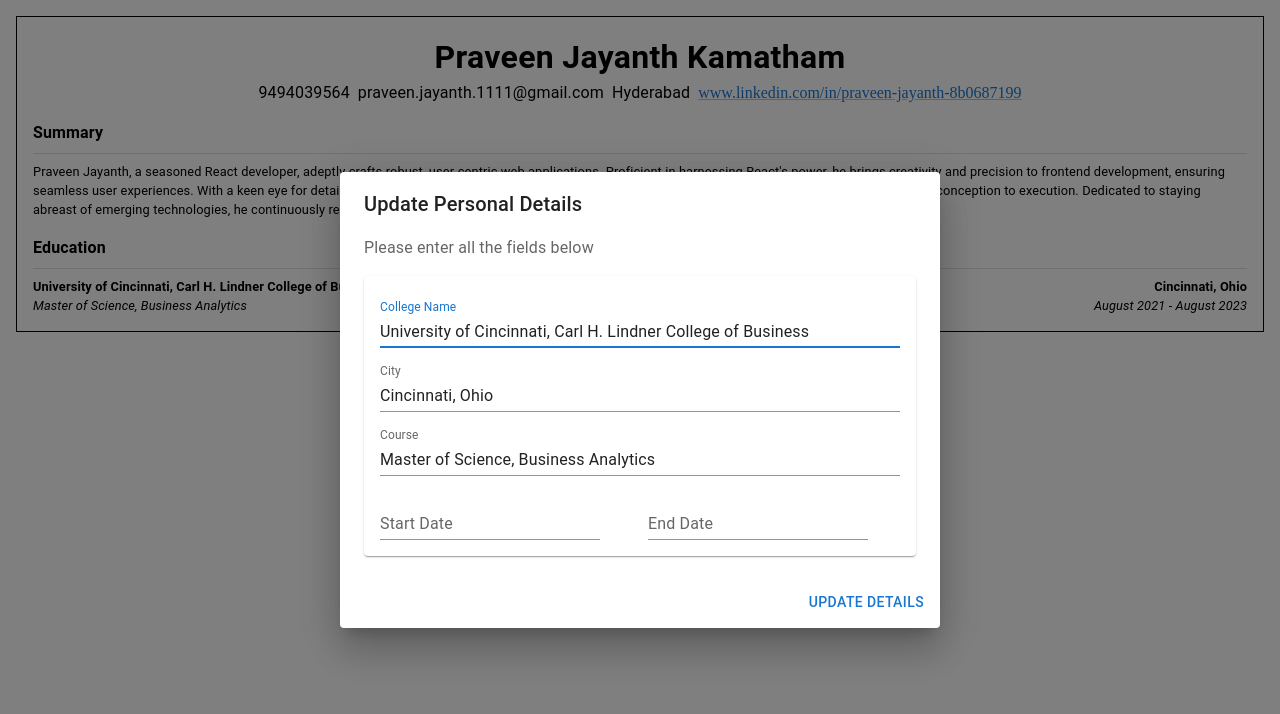
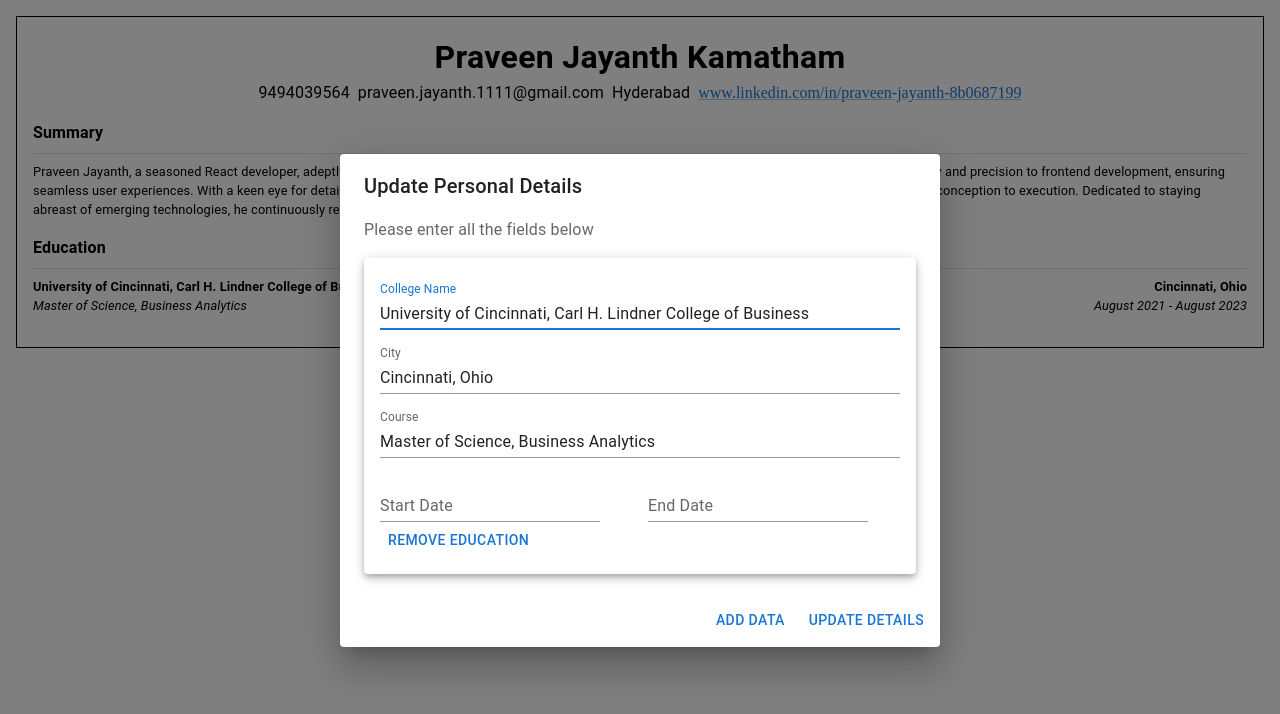
Before and after one commit to PJ1016/personal_resume, a React (Create React App) app: page / in a window 1280 px wide. Both pictures are taken after a click on the element 640 px from the left and 275 px from the top of the page. Shown: the top 714 px of the page. Built offline with nearby package versions, Linux system fonts and the light colour scheme; no server answers.

Commit message:
add dynmaic education fields

```diff
--- a/src/containers/education/collegeInfo.tsx
+++ b/src/containers/education/collegeInfo.tsx
@@ -2,30 +2,30 @@ import { Grid, Typography } from "@mui/material";
 import React from "react";
 import type { IEducationFormHook } from ".";
 interface ICollegeInfo {
-  educationFormData: IEducationFormHook;
+  formData: IEducationFormHook;
 }
-const CollegeInfo = ({ educationFormData }: ICollegeInfo) => {
+const CollegeInfo = ({ formData }: ICollegeInfo) => {
   return (
-    <div>
+    <div style={{ marginBottom: "1rem" }}>
       <Grid container>
         <Grid item xs={12} md={6}>
           <Typography fontWeight="bold" fontSize="0.8rem">
-            {educationFormData.collegeName}
+            {formData.collegeName}
           </Typography>
         </Grid>
         <Grid item xs={12} md={6}>
           <Typography fontSize="0.8rem" fontWeight="bold" textAlign="end">
-            {educationFormData.city}
+            {formData.city}
           </Typography>
         </Grid>
         <Grid item xs={12} md={6}>
           <Typography fontStyle="italic" fontSize="0.8rem">
-            {educationFormData.course}
+            {formData.course}
           </Typography>
         </Grid>
         <Grid item xs={12} md={6}>
           <Typography fontSize="0.8rem" fontStyle="italic" textAlign="end">
-            {educationFormData.startDate} - {educationFormData.endDate}
+            {formData.startDate} - {formData.endDate}
           </Typography>
         </Grid>
       </Grid>
--- a/src/containers/education/educationContent.tsx
+++ b/src/containers/education/educationContent.tsx
@@ -3,7 +3,7 @@ import React from "react";
 import CollegeInfo from "./collegeInfo";
 import type { IEducationFormHook } from ".";
 interface IEducationContent {
-  educationFormData: IEducationFormHook;
+  educationFormData: IEducationFormHook[];
   handleOpen: () => void;
 }
 const EducationContent = ({
@@ -16,7 +16,9 @@ const EducationContent = ({
         Education
       </Typography>
       <Divider sx={{ marginY: ".5rem" }} />
-      <CollegeInfo educationFormData={educationFormData} />
+      {educationFormData.map((data, index) => (
+        <CollegeInfo formData={data} key={`${index}.${data.collegeName}`} />
+      ))}
     </div>
   );
 };
--- a/src/containers/education/educationModal.tsx
+++ b/src/containers/education/educationModal.tsx
@@ -12,53 +12,71 @@ import {
 import React from "react";
 import {
   Controller,
+  useFieldArray,
   type ControllerFieldState,
   type ControllerRenderProps,
-  type FieldValues,
   type UseFormReturn,
   type UseFormStateReturn,
 } from "react-hook-form";
-import type { IEducationFormHook } from ".";
+import type { IEducationFormHook, IEducationHookProps } from ".";
 import { DatePicker } from "@mui/x-date-pickers/DatePicker";
-import type { Dayjs } from "dayjs";
 import dayjs from "dayjs";
 interface IEducationModal {
   open: boolean;
   handleClose: (close: boolean) => void;
   onSubmit: any;
-  educationFormHook: UseFormReturn<IEducationFormHook, any, undefined>;
+  educationFormHook: UseFormReturn<IEducationHookProps, any, undefined>;
+  educationFormData: IEducationFormHook[];
 }
 const EducationModal = ({
   open,
   handleClose,
   onSubmit,
   educationFormHook,
+  educationFormData,
 }: IEducationModal) => {
   const {
     register,
     control,
+
     formState: { errors },
   } = educationFormHook;
+  const { fields, append, remove } = useFieldArray({
+    control,
+    name: "education",
+  });
+  const handleRemoveCard = (id: string) => {
+    const index = fields.findIndex((item) => item.id === id);
+    remove(index);
+  };
+
   return (
     <Dialog open={open} onClose={handleClose} fullWidth={true}>
       <DialogTitle>Update Personal Details</DialogTitle>
       <DialogContent>
         <DialogContentText>Please enter all the fields below</DialogContentText>
         <form onSubmit={onSubmit}>
-          <Paper sx={{ padding: "1rem", marginTop: "1rem" }}>
+          {fields.map((item, index) => (
+            <Paper
+              sx={{ padding: "1rem", marginTop: "1rem" }}
+              key={`${item.collegeName}.${index}`}
+              elevation={5}
+            >
               <Grid container spacing={2}>
                 <Grid item xs={12} marginTop={1}>
                   <TextField
                     autoFocus
-                  {...register("collegeName", {
+                    {...register(`education.${index}.collegeName`, {
                       required: {
                         value: true,
                         message: "collegeName is required",
                       },
                     })}
                     label="College Name"
-                  error={Boolean(errors.collegeName)}
-                  helperText={errors.collegeName?.message}
+                    error={Boolean(errors?.education?.[index]?.collegeName)}
+                    helperText={
+                      errors?.education?.[index]?.collegeName?.message
+                    }
                     fullWidth
                     variant="standard"
                   />
@@ -66,11 +84,11 @@ const EducationModal = ({
                 <Grid item xs={12}>
                   <TextField
                     autoFocus
-                  {...register("city", {
+                    {...register(`education.${index}.city`, {
                       required: { value: true, message: "City is required" },
                     })}
-                  error={Boolean(errors.city)}
-                  helperText={errors.city?.message}
+                    error={Boolean(errors?.education?.[index]?.city)}
+                    helperText={errors?.education?.[index]?.city?.message}
                     label="City"
                     fullWidth
                     variant="standard"
@@ -79,14 +97,14 @@ const EducationModal = ({
                 <Grid item xs={12}>
                   <TextField
                     autoFocus
-                  {...register("course", {
+                    {...register(`education.${index}.course`, {
                       required: {
                         value: true,
                         message: "Course is required",
                       },
                     })}
-                  error={Boolean(errors.course)}
-                  helperText={errors.course?.message}
+                    error={Boolean(errors?.education?.[index]?.course)}
+                    helperText={errors?.education?.[index]?.course?.message}
                     label="Course"
                     fullWidth
                     variant="standard"
@@ -94,18 +112,18 @@ const EducationModal = ({
                 </Grid>
                 <Grid item xs={12} md={6}>
                   <Controller
-                  name="startDate"
+                    name={`education.${index}.startDate`}
                     control={control}
                     render={({
                       field: { ref, onChange, value, ...field },
                       fieldState: { error },
                     }: {
                       field: ControllerRenderProps<
-                      IEducationFormHook,
-                      "startDate"
+                        IEducationHookProps,
+                        `education.${number}.startDate`
                       >;
                       fieldState: ControllerFieldState;
-                    formState: UseFormStateReturn<IEducationFormHook>;
+                      formState: UseFormStateReturn<IEducationHookProps>;
                     }) => (
                       <DatePicker
                         {...field}
@@ -126,15 +144,18 @@ const EducationModal = ({
                 </Grid>
                 <Grid item xs={12} md={6}>
                   <Controller
-                  name="endDate"
+                    name={`education.${index}.endDate`}
                     control={control}
                     render={({
                       field: { ref, onChange, value, ...field },
                       fieldState: { error },
                     }: {
-                    field: ControllerRenderProps<IEducationFormHook, "endDate">;
+                      field: ControllerRenderProps<
+                        IEducationHookProps,
+                        `education.${number}.endDate`
+                      >;
                       fieldState: ControllerFieldState;
-                    formState: UseFormStateReturn<IEducationFormHook>;
+                      formState: UseFormStateReturn<IEducationHookProps>;
                     }) => (
                       <DatePicker
                         {...field}
@@ -154,10 +175,29 @@ const EducationModal = ({
                   />
                 </Grid>
               </Grid>
+              <Button onClick={() => handleRemoveCard(item.id)}>
+                Remove Education
+              </Button>
             </Paper>
+          ))}
         </form>
       </DialogContent>
       <DialogActions>
+        <Button
+          onClick={() => {
+            append({
+              id: Math.random().toString(),
+              collegeName:
+                "University of Cincinnati, Carl H. Lindner College of Business",
+              city: "Cincinnati, Ohio",
+              course: "Master of Science, Business Analytics",
+              startDate: "August 2021",
+              endDate: "August 2023",
+            });
+          }}
+        >
+          Add Data
+        </Button>
         <Button type="submit" onClick={onSubmit}>
           Update details
         </Button>
--- a/src/containers/education/index.tsx
+++ b/src/containers/education/index.tsx
@@ -1,10 +1,10 @@
-import { Divider, Grid, Typography } from "@mui/material";
 import React, { useState } from "react";
 import EducationContent from "./educationContent";
 import EducationModal from "./educationModal";
 import { useForm } from "react-hook-form";
 import { DevTool } from "@hookform/devtools";
 export interface IEducationFormHook {
+  id: string;
   collegeName: string;
   city: string;
   course: string;
@@ -12,12 +12,21 @@ export interface IEducationFormHook {
   endDate: string;
 }
 export const educationDefaultValues = {
-  collegeName: "University of Cincinnati, Carl H. Lindner College of Business",
-  city: "Cincinnati, Ohio",
-  course: "Master of Science, Business Analytics",
-  startDate: "August 2021",
-  endDate: "August 2023",
+  education: [
+    {
+      id: "123",
+      collegeName:
+        "University of Cincinnati, Carl H. Lindner College of Business",
+      city: "Cincinnati, Ohio",
+      course: "Master of Science, Business Analytics",
+      startDate: "August 2021",
+      endDate: "August 2023",
+    },
+  ],
 };
+export interface IEducationHookProps {
+  education: IEducationFormHook[];
+}
 const Education = () => {
   const [isEducationModalOpen, setIsEducationModalOpen] =
     useState<boolean>(false);
@@ -27,15 +36,15 @@ const Education = () => {
   const handleOpen = () => {
     setIsEducationModalOpen(true);
   };
-  const educationFormHook = useForm<IEducationFormHook>({
+  const educationFormHook = useForm<IEducationHookProps>({
     defaultValues: educationDefaultValues,
   });
   const { control, handleSubmit } = educationFormHook;
-  const [educationFormData, setEducationFormData] =
-    useState<IEducationFormHook>(educationDefaultValues);
+  const [educationFormData, setEducationFormData] = useState<
+    IEducationFormHook[]
+  >(educationDefaultValues.education);
   const onSubmit = handleSubmit((data) => {
-    console.log(data, "DATA");
-    setEducationFormData(data);
+    setEducationFormData(data.education);
     handleClose();
   });
   return (
@@ -45,6 +54,7 @@ const Education = () => {
         handleOpen={handleOpen}
       />
       <EducationModal
+        educationFormData={educationFormData}
         open={isEducationModalOpen}
         handleClose={handleClose}
         onSubmit={onSubmit}
```
Lines whose indentation alone changed are shown as unchanged.
